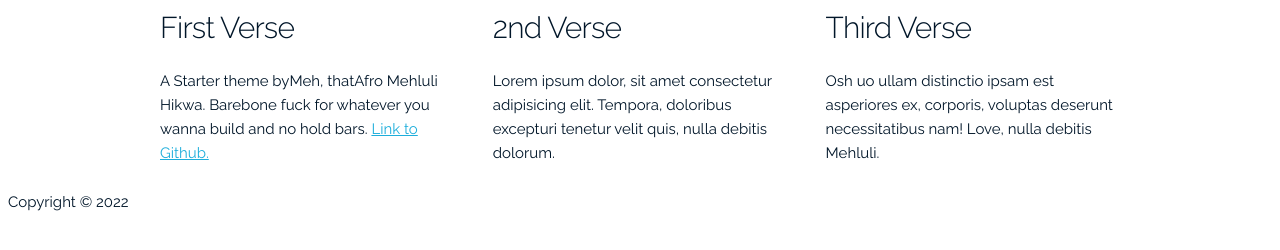
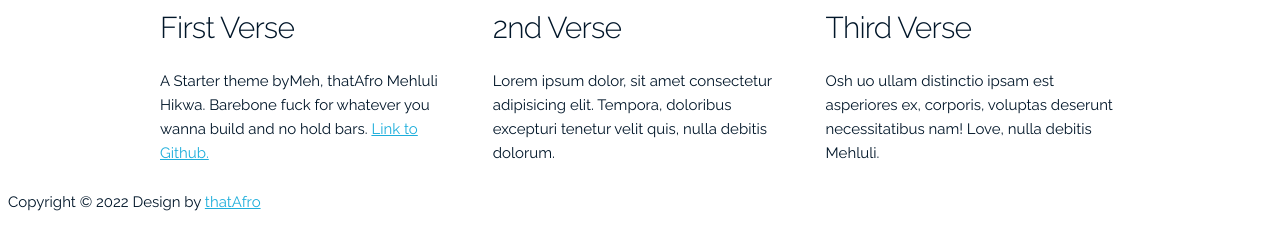
Before and after one commit to HikwaMehluli/bymeh, a website built with webpack: page index.html in a window 1280 px wide. Built offline with nearby package versions, Linux system fonts and the light colour scheme.

```diff
--- a/index.html
+++ b/index.html
@@ -35,7 +35,7 @@
 	</div>
 
 	<footer>
-		<div>Copyright &copy; <span id="copyright-date"></span></div>
+		<div>Copyright &copy; <span id="copyright-date"></span> Design by <a href="https://thatafro.netlify.app/">thatAfro</a></div>
 	</footer>
 
 	<script src="js/app.js"></script>
```
Also changed, not shown: README.md.
